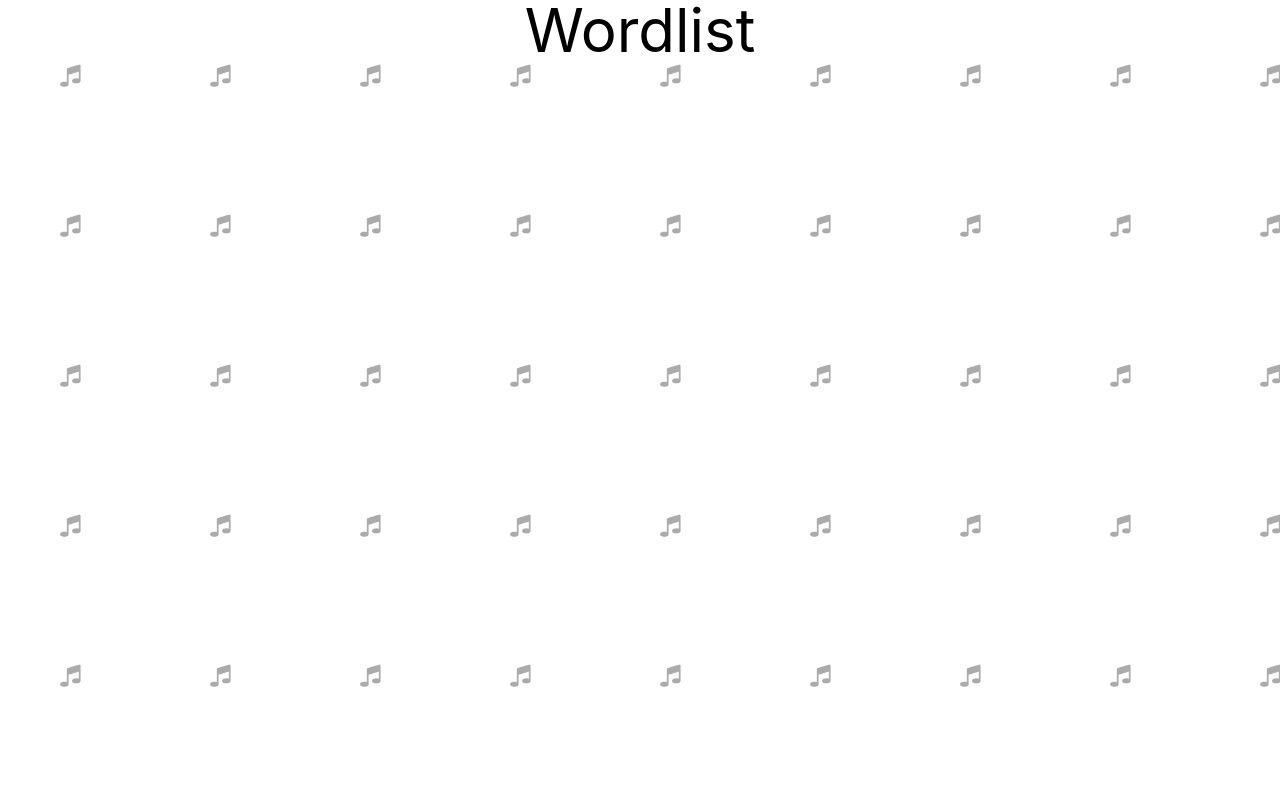
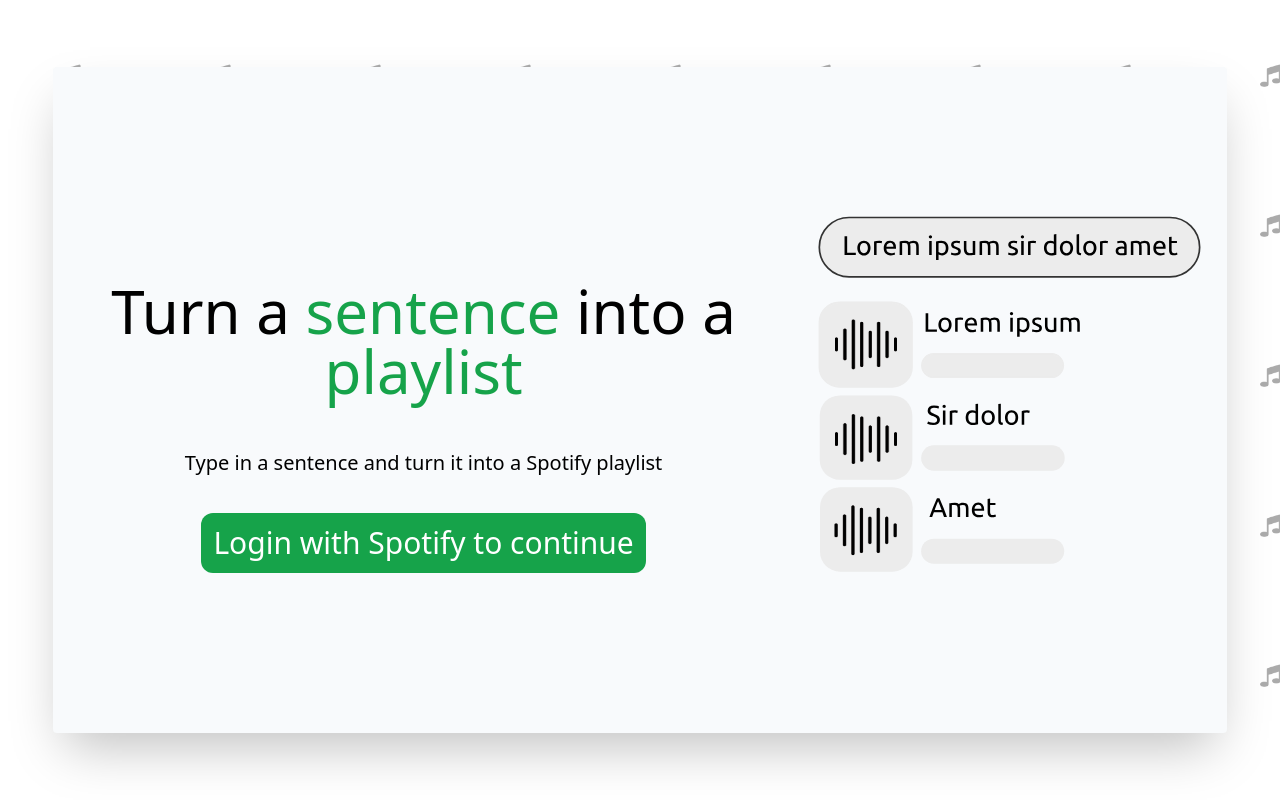
Before and after one commit to avgmathenjoyer/wordlist, a Next.js app: page / in a window 1280 px wide. Built offline with nearby package versions, Linux system fonts and the light colour scheme.

Commit message:
add front screen

```diff
--- a/pages/index.js
+++ b/pages/index.js
@@ -2,8 +2,17 @@
 
 export default function Home() {
   return (
-    <div>
-      <h1 className="text-6xl text-center">Wordlist</h1>
+    <div className="h-screen w-screen flex items-center justify-center font-display text-center">
+      <div className="m-4 w-11/12 h-5/6 shadow-2xl flex rounded flex-col md:flex-row items-center bg-slate-50">
+        <div className="h-3/6 mx-4">
+          <h1 className="text-6xl my-12">Turn a <span className="text-green-600">sentence</span> into a <span className="text-green-600">playlist</span></h1>
+          <h3 className="text-xl my-4">Type in a sentence and turn it into a Spotify playlist</h3>
+          <button className="bg-green-600 text-3xl rounded-xl my-5 text-white p-3">Login with Spotify to continue</button>
+        </div>
+        <div className="flex mx-auto invisible md:visible">
+          <img src="icon.svg" alt="svg"/>
+        </div>
+      </div>
     </div>
   )
 }
--- a/tailwind.config.js
+++ b/tailwind.config.js
@@ -1,3 +1,5 @@
+const defaultTheme = require('tailwindcss/defaultTheme')
+
 /** @type {import('tailwindcss').Config} */
 module.exports = {
   content: [
@@ -5,7 +7,11 @@
     "./components/**/*.{js,ts,jsx,tsx}",
   ],
   theme: {
-    extend: {},
+    extend: {
+      fontFamily: {
+        "display": ["Proxima Nova", ...defaultTheme.fontFamily.sans]
+      }
+    },
   },
   plugins: [],
 }
```
